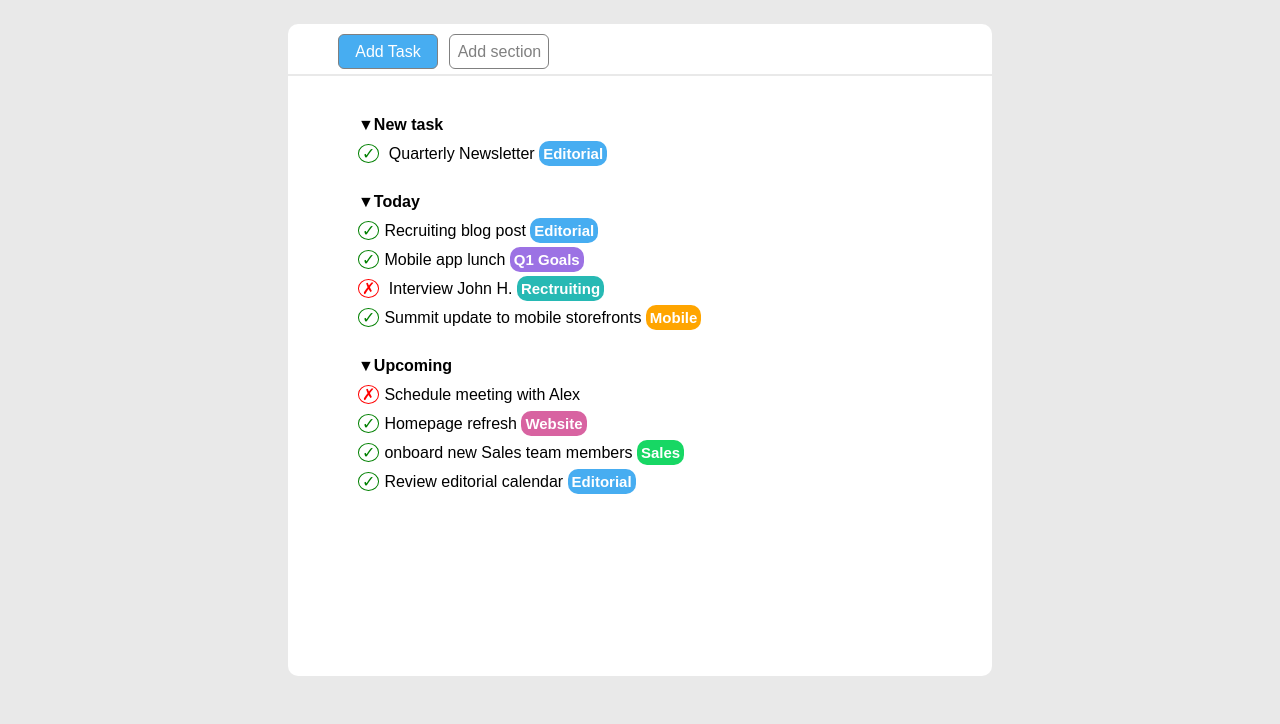
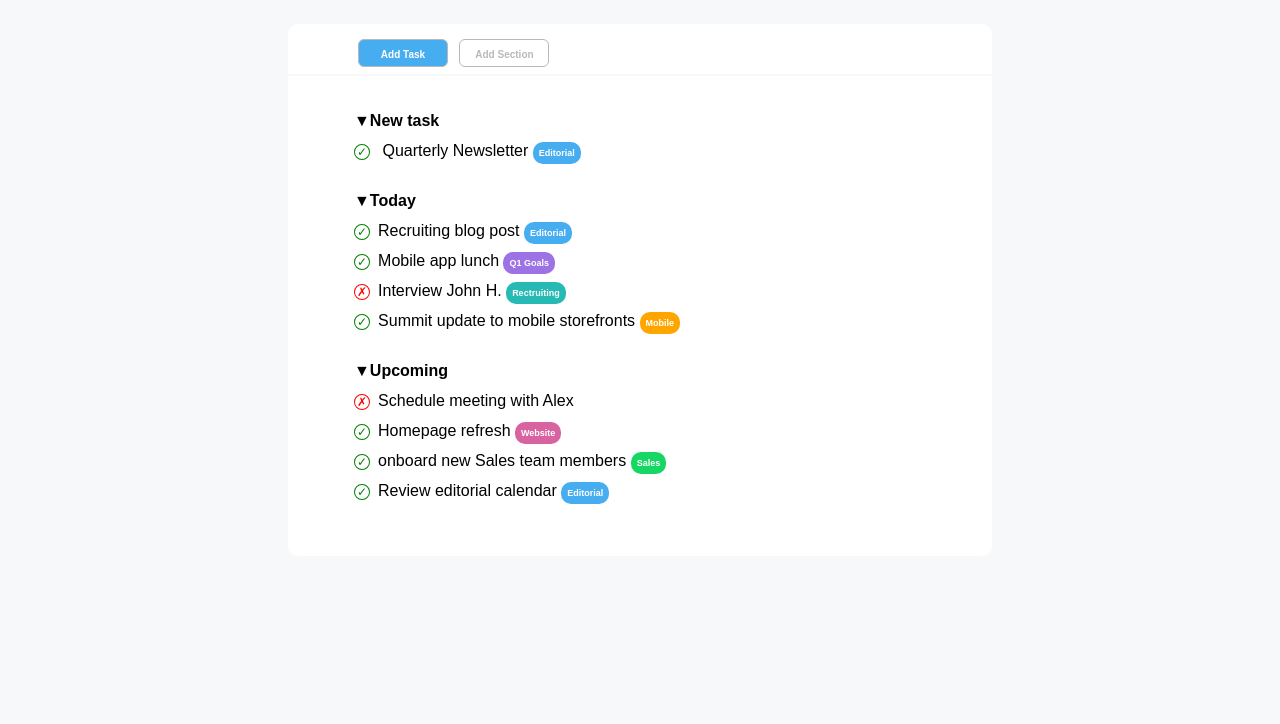
Before and after one commit to ldm0805/html-css-toboolist, a plain HTML site: page index.html in a window 1280 px wide. Shown: the part 76-800 px from the top of the page. Drawn offline with Linux system fonts and the light colour scheme.

Commit message:
Aggiornamento esercizio: tasto button aggiunto e modifiche grafiche del css.

```diff
--- a/css/style.css
+++ b/css/style.css
@@ -7,7 +7,7 @@
 
 /* Inizio caratteristiche header */
 body{
-    background-color: rgba(185, 185, 185, 0.3);
+    background-color: rgb(246, 248, 249);
 }
   header {
     height: 70px;
@@ -17,6 +17,7 @@ body{
   }
 
   .logo {
+    height: 80%;
     vertical-align: middle;
     padding-left: 20px;
   }
@@ -25,7 +26,7 @@ body{
     display: inline;
     vertical-align: middle;
     font-weight: bold;
-    font-size: 40px;
+    font-size: 35px;
   }
 
 /* Inizio main */
@@ -38,6 +39,7 @@ body{
     margin: auto;
     width: 55%;
     padding: 10px;
+    padding-left: 50px;
     margin-bottom: 2px;
     margin-top: 10px;
 }
@@ -45,33 +47,34 @@ body{
 .container{
     border-radius: 0px 0px 10px 10px;
     background-color: white;
-    height: 600px;
+    height: 480px;
     margin: auto;
     width: 55%;
     padding: 10px;
     margin-bottom: 20px;
 }
+
 /* "Pulsanti" add task e add section */
 .add{
-    display: inline-block;
-    border: 1px solid grey;
     text-align: center;
-    color: white;
-    height: 35px;
-    font-weight: normal;
-    width: 100px;
+    height: 28px;
+    border: 1px solid rgb(185, 185, 185);
+    width: 90px;
+    font-size: 10px;
+    font-weight: bold;
     border-radius: 6px;
-    padding-top: 8px;
-    margin-left: 40px;
+    padding-top: 3px;
+    margin-left: 20px;
+    margin-top: 5px;
 }
 
-.section{
+.section-button{
     margin-left: 7px;
     background-color: white;
-    color: gray;
+    color: rgb(185, 185, 185);
 }
 
-.task{
+.task-button{
     background-color: rgb(71, 173, 241);
     color: white;
 }
@@ -79,16 +82,12 @@ body{
 /* Lista non ordinata */
 ul{
     list-style: none;
-    margin-top: 30px;
+    margin-top: 20px;
 }
 
 li{
-    margin:10px;
+    padding: 6px;
     }
-
-.unordered-list{
-    padding-left: 50px;
-}
 
 .query:before{
     content: '\25bc'
@@ -99,22 +98,27 @@ li{
 }
 
 
+.unordered-list{
+    padding-left: 50px;
+}
+
+
+/* Scritte ccon sfondo colorato nella lista non ordinata */
+
 .editorial, .goals, .recruting, .mobile, .website, .sales{
     font-weight: bold;
-    font-size: 15px;
+    font-size: 9px;
     border-radius: 10px;
-    padding: 4px;
+    padding: 6px;
     color: white;
 }
-
-/* Scritte ccon sfondo colorato */
 
 .editorial{
     background-color: rgb(71, 173, 241);
 }
 
 .goals{
-background-color: rgb(156, 114, 228);
+    background-color: rgb(156, 114, 228);
 }
 
 .recruting{
@@ -132,20 +136,26 @@ background-color: rgb(156, 114, 228);
 .sales{
     background-color: rgb(23, 215, 100);
 }
+
 /* Validazioni a sinistra della lista non ordinata */
+
 .circle{
-    padding: 0 3px;
+    font-size: 8px;
+    padding: 0 2px;
     border-radius: 50%;
-    margin-right: 5px;
+    margin-right: 8px;
+}
+
+.cross, .valid{
+    font-size: 12px;
 }
 
 .cross {
     color:red;
-
     border: 1px solid red;
 }
+
 .valid{
     color: green;
     border: 1px solid green;
-
 }
--- a/index.html
+++ b/index.html
@@ -16,8 +16,8 @@
     <!-- Inizio nav -->
        <nav>
             <div class="little-container">
-                <div class="add task">Add Task</div>
-                <div class="add section">Add section</div>
+                 <button class="add task-button">Add Task</button>
+                 <button class="add section-button">Add Section</button>
             </div>
        </nav>
         <!-- Inizio main e lista non ordinata-->
@@ -31,12 +31,12 @@
                     <li><span class="query">Today </span> </li>
                     <li><span class="valid circle">&check;</span>Recruiting blog post <span class="editorial">Editorial</span> </li>
                     <li><span class="valid circle">&check;</span>Mobile app lunch <span class="goals">Q1 Goals</span> </li>
-                    <li> <span class="circle cross">&cross;</span> Interview John H. <span class="recruting">Rectruiting</span> </li>
+                    <li> <span class="cross circle ">&cross;</span>Interview John H. <span class="recruting">Rectruiting</span> </li>
                     <li><span class="valid circle">&check;</span>Summit update to mobile storefronts <span class="mobile">Mobile</span> </li>
                 </ul>
                 <ul class="unordered-list">
                     <li><span class="query">Upcoming </span> </li>
-                    <li><span class="circle cross">&cross;</span>Schedule meeting with Alex </li>
+                    <li><span class="cross circle ">&cross;</span>Schedule meeting with Alex </li>
                     <li><span class="valid circle">&check;</span>Homepage refresh <span class="website">Website</span> </li>
                     <li><span class="valid circle">&check;</span>onboard new Sales team members <span class="sales">Sales</span> </li>
                     <li><span class="valid circle">&check;</span>Review editorial calendar <span class="editorial">Editorial</span> </li>
```
